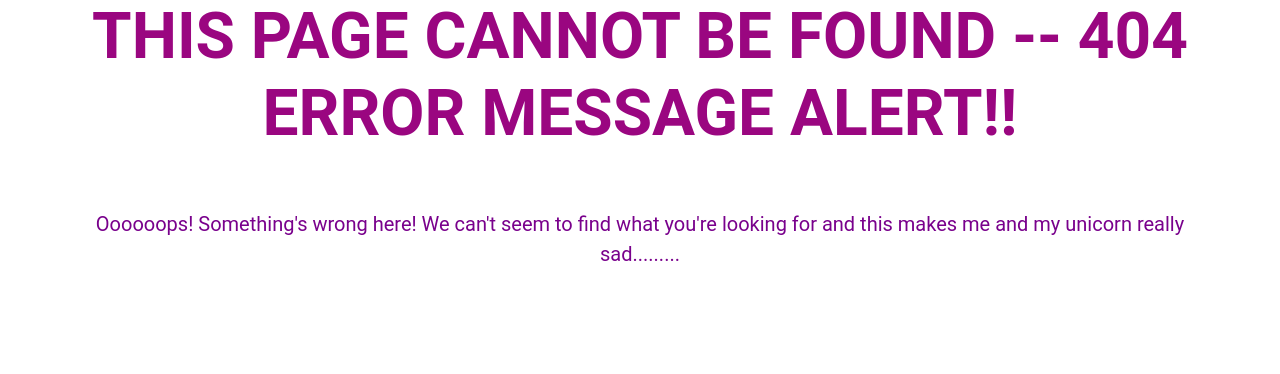
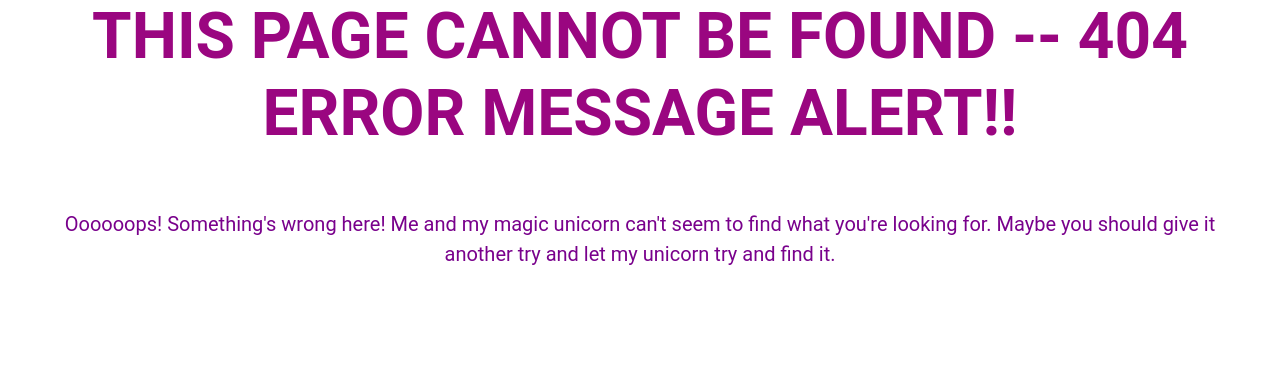
Before and after one commit to DanielleM27/portfolio-with-sqlalchemy, a Flask app: template templates/404.html in a window 1280 px wide. Shown: the part 174-548 px from the top of the page. Run offline with Flask 2, Linux system fonts and the light colour scheme; the template is opened without the code that fills it, so the values that code supplies are empty.

Commit message:
Update 404.html

```diff
--- a/templates/404.html
+++ b/templates/404.html
@@ -5,7 +5,7 @@
     <h1>THIS PAGE CANNOT BE FOUND -- 404 ERROR MESSAGE ALERT!!</h1>
     <br>
     <div>
-    <p>Oooooops! Something's wrong here! We can't seem to find what you're looking for and this makes me and my unicorn really sad.........</p>
+    <p>Oooooops! Something's wrong here! Me and my magic unicorn can't seem to find what you're looking for. Maybe you should give it another try and let my unicorn try and find it.</p>
     <div>
     <br>
     <img src="/static/img/sadunicorn.GIF" alt="Picture of me and my sad unicorn">
```
